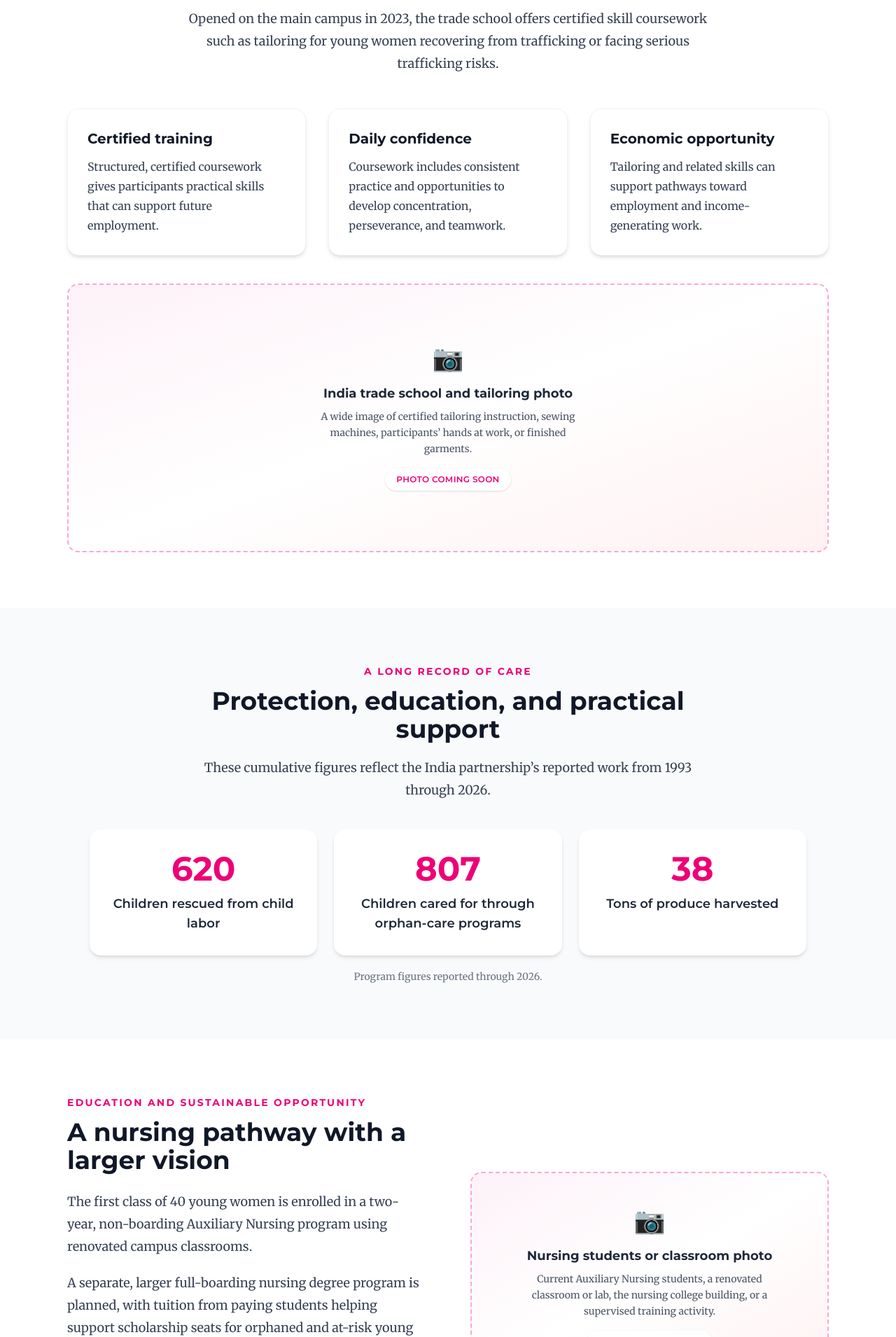
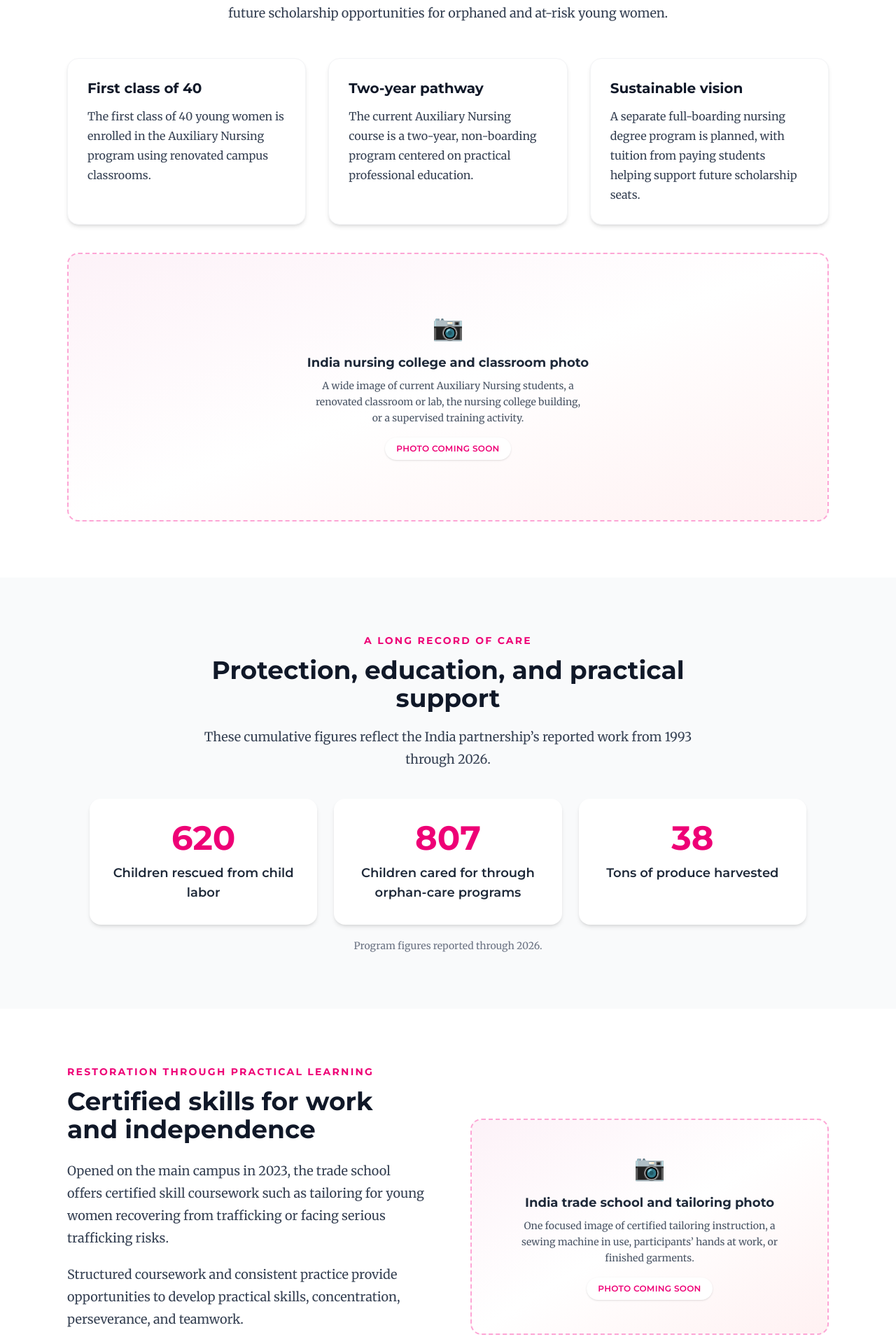
Before and after one commit to Peace-Gospel-International/shehashope, a Next.js app: page /programs/india in a window 1280 px wide. Shown: the part 4502-6412 px from the top of the page at 70% size. Built offline with nearby package versions, Linux system fonts and the light colour scheme.

Commit message:
Give India nursing college larger feature

```diff
--- a/app/programs/[slug]/IndiaProgramPage.tsx
+++ b/app/programs/[slug]/IndiaProgramPage.tsx
@@ -216,37 +216,37 @@ export default function IndiaProgramPage({ program }: IndiaProgramPageProps) {
         <section className="py-14 md:py-20">
           <div className="mx-auto max-w-6xl px-4 sm:px-6 lg:px-8">
             <div className="mx-auto max-w-3xl text-center">
-              <p className="text-sm font-bold uppercase tracking-[0.16em] text-[#EE0076] font-sans">Restoration through practical learning</p>
-              <h2 className="mt-3 text-3xl font-bold text-gray-900 font-sans md:text-4xl">Certified skills for work and independence</h2>
+              <p className="text-sm font-bold uppercase tracking-[0.16em] text-[#EE0076] font-sans">Education and sustainable opportunity</p>
+              <h2 className="mt-3 text-3xl font-bold text-gray-900 font-sans md:text-4xl">A nursing pathway with a larger vision</h2>
               <p className="mt-5 text-lg leading-8 text-gray-700 font-serif">
-                Opened on the main campus in 2023, the trade school offers certified skill coursework such as tailoring for young women recovering from trafficking or facing serious trafficking risks.
+                The nursing college connects professional education with a sustainable plan to create future scholarship opportunities for orphaned and at-risk young women.
               </p>
             </div>
 
             <div className="mt-12 grid gap-8 lg:grid-cols-3">
               <div className="rounded-2xl border border-gray-100 bg-white p-7 shadow-md">
-                <h3 className="text-xl font-bold text-gray-900 font-sans">Certified training</h3>
+                <h3 className="text-xl font-bold text-gray-900 font-sans">First class of 40</h3>
                 <p className="mt-3 leading-7 text-gray-700 font-serif">
-                  Structured, certified coursework gives participants practical skills that can support future employment.
+                  The first class of 40 young women is enrolled in the Auxiliary Nursing program using renovated campus classrooms.
                 </p>
               </div>
               <div className="rounded-2xl border border-gray-100 bg-white p-7 shadow-md">
-                <h3 className="text-xl font-bold text-gray-900 font-sans">Daily confidence</h3>
+                <h3 className="text-xl font-bold text-gray-900 font-sans">Two-year pathway</h3>
                 <p className="mt-3 leading-7 text-gray-700 font-serif">
-                  Coursework includes consistent practice and opportunities to develop concentration, perseverance, and teamwork.
+                  The current Auxiliary Nursing course is a two-year, non-boarding program centered on practical professional education.
                 </p>
               </div>
               <div className="rounded-2xl border border-gray-100 bg-white p-7 shadow-md">
-                <h3 className="text-xl font-bold text-gray-900 font-sans">Economic opportunity</h3>
+                <h3 className="text-xl font-bold text-gray-900 font-sans">Sustainable vision</h3>
                 <p className="mt-3 leading-7 text-gray-700 font-serif">
-                  Tailoring and related skills can support pathways toward employment and income-generating work.
+                  A separate full-boarding nursing degree program is planned, with tuition from paying students helping support future scholarship seats.
                 </p>
               </div>
             </div>
 
             <PhotoPlaceholder
-              title="India trade school and tailoring photo"
-              guidance="A wide image of certified tailoring instruction, sewing machines, participants’ hands at work, or finished garments."
+              title="India nursing college and classroom photo"
+              guidance="A wide image of current Auxiliary Nursing students, a renovated classroom or lab, the nursing college building, or a supervised training activity."
               className="mt-10 min-h-96"
             />
           </div>
@@ -283,23 +283,23 @@ export default function IndiaProgramPage({ program }: IndiaProgramPageProps) {
         <section className="py-14 md:py-20">
           <div className="mx-auto grid max-w-6xl items-center gap-10 px-4 sm:px-6 md:grid-cols-2 lg:gap-16 lg:px-8">
             <div>
-              <p className="text-sm font-bold uppercase tracking-[0.16em] text-[#EE0076] font-sans">Education and sustainable opportunity</p>
-              <h2 className="mt-3 text-3xl font-bold text-gray-900 font-sans md:text-4xl">A nursing pathway with a larger vision</h2>
+              <p className="text-sm font-bold uppercase tracking-[0.16em] text-[#EE0076] font-sans">Restoration through practical learning</p>
+              <h2 className="mt-3 text-3xl font-bold text-gray-900 font-sans md:text-4xl">Certified skills for work and independence</h2>
               <div className="mt-6 space-y-5 text-base leading-8 text-gray-700 font-serif md:text-lg">
                 <p>
-                  The first class of 40 young women is enrolled in a two-year, non-boarding Auxiliary Nursing program using renovated campus classrooms.
+                  Opened on the main campus in 2023, the trade school offers certified skill coursework such as tailoring for young women recovering from trafficking or facing serious trafficking risks.
                 </p>
                 <p>
-                  A separate, larger full-boarding nursing degree program is planned, with tuition from paying students helping support scholarship seats for orphaned and at-risk young women, including girls who grew up through Peace Gospel’s care.
+                  Structured coursework and consistent practice provide opportunities to develop practical skills, concentration, perseverance, and teamwork.
                 </p>
                 <p>
-                  This model is designed to expand professional education while creating sustainable support for future scholarship students.
+                  Tailoring and related skills can support pathways toward employment and income-generating work.
                 </p>
               </div>
             </div>
             <PhotoPlaceholder
-              title="Nursing students or classroom photo"
-              guidance="Current Auxiliary Nursing students, a renovated classroom or lab, the nursing college building, or a supervised training activity."
+              title="India trade school and tailoring photo"
+              guidance="One focused image of certified tailoring instruction, a sewing machine in use, participants’ hands at work, or finished garments."
             />
           </div>
         </section>
```
